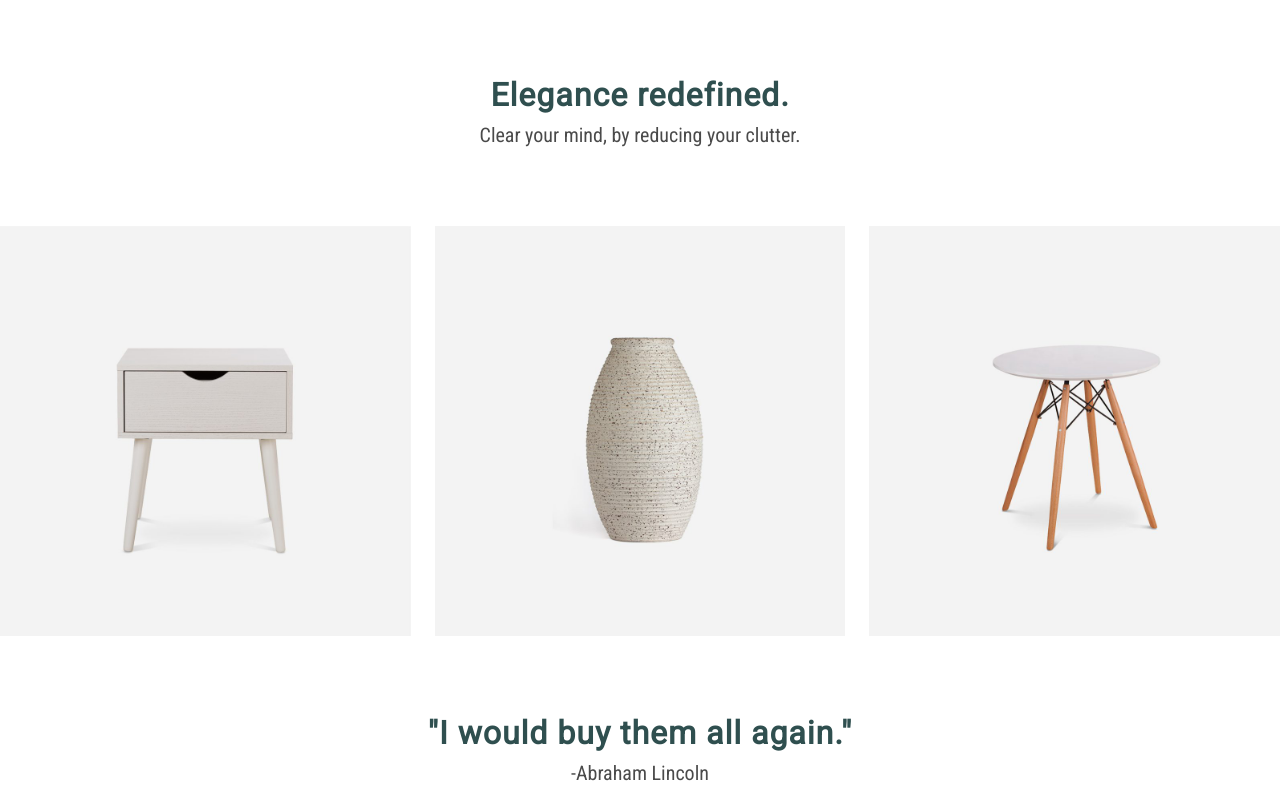
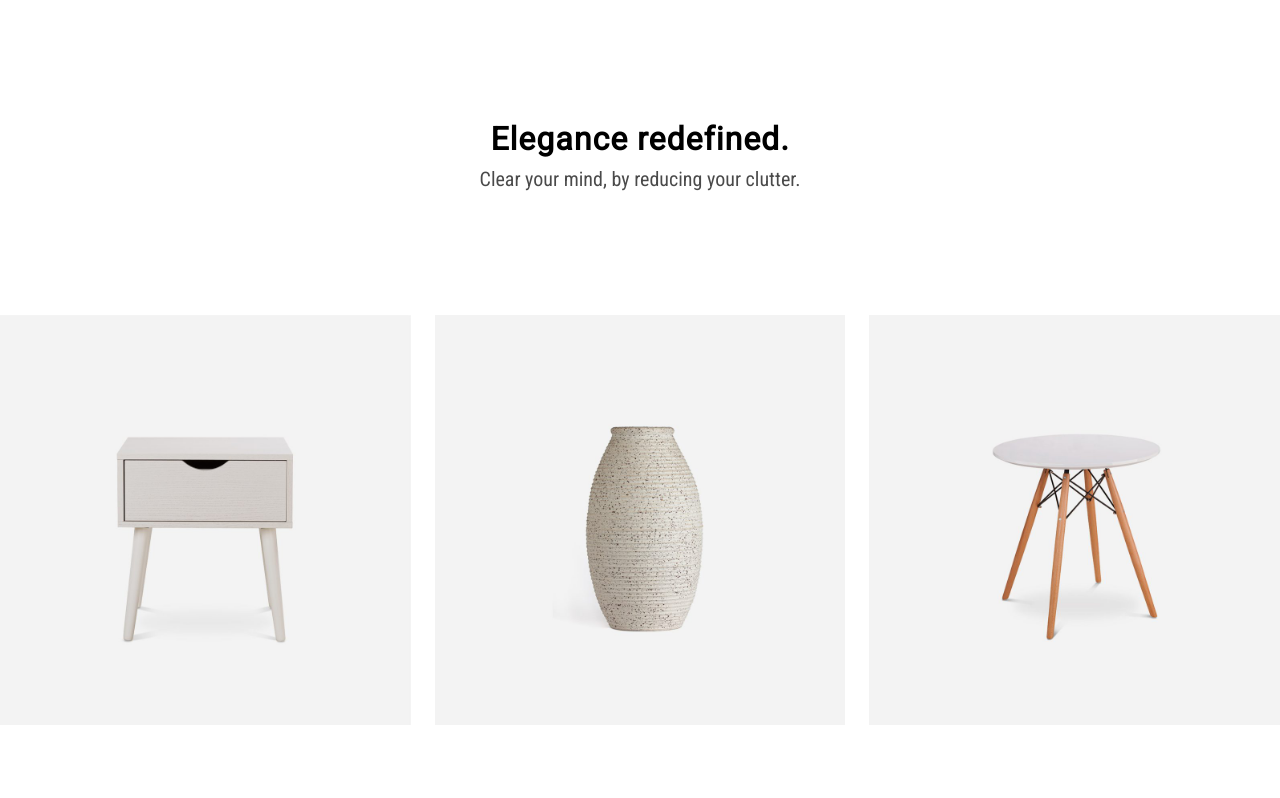
Before and after one commit to tenthyoung/Minimaliste, a React (Create React App) app in the folder client/: page / in a window 1280 px wide. Shown: the part 782-1580 px from the top of the page. Built offline with nearby package versions, Linux system fonts and the light colour scheme.

Commit message:
fixed some minor bugs on the home page

```diff
--- a/client/src/pages/Home/Home.css
+++ b/client/src/pages/Home/Home.css
@@ -1,7 +1,3 @@
-#Hero-body {
-    margin-left: 30px;
-}
-
 #Home-right-small-column {
     display: flex;
     flex-direction: column;
@@ -9,20 +5,24 @@
 }
 
 /* Hero */
-#Home-hero-text-container {
+#Home-hero-text-container,
+#Home-hero-text-container2 {
     display: flex;
     flex-direction: column;
     justify-content: center;
     align-items: center;
+    height: 190px;
 }
 
-#Home-hero-title {
+#Home-hero-title,
+#Home-hero-title2 {
     margin-bottom: 30px;
-    color: darkslategray;
+    color: rgb(0, 0, 0);
     letter-spacing: 1px;
 }
 
-#Home-hero-subtitle {
+#Home-hero-subtitle,
+#Home-hero-subtitle2 {
     margin-bottom: 30px;
 }
 
--- a/client/src/pages/Home/Home.js
+++ b/client/src/pages/Home/Home.js
@@ -8,40 +8,40 @@ class Home extends Component {
 
     return (
       <div className="Home">
-        <div className="columns">
+        <div id="section-a" className="columns">
           {/* Larg Image START */}
-          <div className="Home-item column is-two-thirds">
+          <Link className="Home-item column is-two-thirds" to='/homedecor/'>
             <div className="overlay-container">
-              <Link className="Home-item row" to='/homedecor/'>
-                <img className="" src={process.env.PUBLIC_URL + '/images/clock.jpg'} alt="Clock" />
-                <div class="overlay">
-                  <div class="text">Home Decor</div>
+              <div className="Home-item row">
+                <img id='clockImage' className="" src={process.env.PUBLIC_URL + '/images/clock.jpg'} alt="Clock" />
+                <div className="overlay">
+                  <div className="text">Home Decor</div>
                 </div>
-              </Link>
+              </div>
             </div>
-          </div>
+          </Link>
           {/* LARGE Image End */}
 
           {/* Right side column START */}
           <div id="Home-right-small-column" className="column">
 
-            <div className="overlay-container">
-              <Link className="Home-item row" to='/essentials/'>
+            <Link className="overlay-container" to='/essentials/'>
+              <div className="Home-item row" >
                 <img src={process.env.PUBLIC_URL + '/images/cactus.jpg'} alt="Cactus" />
-              </Link>
-              <div class="overlay">
-                <div class="text">Essentials</div>
               </div>
-            </div>
+              <div className="overlay">
+                <div className="text">Essentials</div>
+              </div>
+            </Link>
 
-            <div className="overlay-container">
-              <Link className="Home-item row" to='/accessories/'>
+            <Link className="overlay-container" to='/accessories/'>
+              <div className="Home-item row">
                 <img src={process.env.PUBLIC_URL + '/images/basket.jpg'} alt="Basket" />
-              </Link>
-              <div class="overlay">
-                <div class="text">Accessories</div>
               </div>
-            </div>
+              <div className="overlay">
+                <div className="text">Accessories</div>
+              </div>
+            </Link>
           </div>
           {/* Right side column END */}
         </div>
@@ -61,39 +61,39 @@ class Home extends Component {
         </section>
 
         <div className="columns">
-          <div className="Home-item overlay-container column is-one-thirds">
-            <Link to='/furniture/' >
+          <Link className="Home-item overlay-container column is-one-thirds" to='/furniture/'>
+            <div>
               <img src={process.env.PUBLIC_URL + '/images/drawerTable.jpg'} alt="Small White Table with Drawer" />
-            </Link>
-            <div class="overlay">
-              <div class="text">Furniture</div>
             </div>
-          </div>
-          <div className="Home-item overlay-container column is-one-thirds">
-            <Link to='/pottery/'>
+            <div className="overlay">
+              <div className="text">Furniture</div>
+            </div>
+          </Link>
+          <Link className="Home-item overlay-container column is-one-thirds" to='/pottery/'>
+            <div>
               <img src={process.env.PUBLIC_URL + '/images/vase.jpg'} alt="White Vase" />
-            </Link>
-            <div class="overlay">
-              <div class="text">Pottery</div>
             </div>
-          </div>
-          <div className="Home-item overlay-container column is-one-thirds">
-            <Link to='/premium/'>
+            <div className="overlay">
+              <div className="text">Pottery</div>
+            </div>
+          </Link>
+          <Link className="Home-item overlay-container column is-one-thirds" to='/premium/'>
+            <div>
               <img src={process.env.PUBLIC_URL + '/images/smalltable.jpg'} alt="Small Table" />
-            </Link>
-            <div class="overlay">
-              <div class="text">Premium</div>
             </div>
-          </div>
+            <div className="overlay">
+              <div className="text">Premium</div>
+            </div>
+          </Link>
         </div>
 
-        <section id="Home-hero" className="hero">
-          <div id="Home-hero-body" className="hero-body">
-            <div id="Home-hero-text-container" className="container">
-              <h1 id="Home-hero-title" className="title roboto">
+        <section id="Home-hero2" className="hero">
+          <div id="Home-hero-body2" className="hero-body">
+            <div id="Home-hero-text-container2" className="container">
+              <h1 id="Home-hero-title2" className="title roboto">
                 "I would buy them all again."
               </h1>
-              <h2 id="Home-hero-subtitle" className="subtitle">
+              <h2 id="Home-hero-subtitle2" className="subtitle">
                 -Abraham Lincoln
               </h2>
             </div>
```
Also changed, not shown: client/public/productsArray.js (line endings or trailing spaces).
